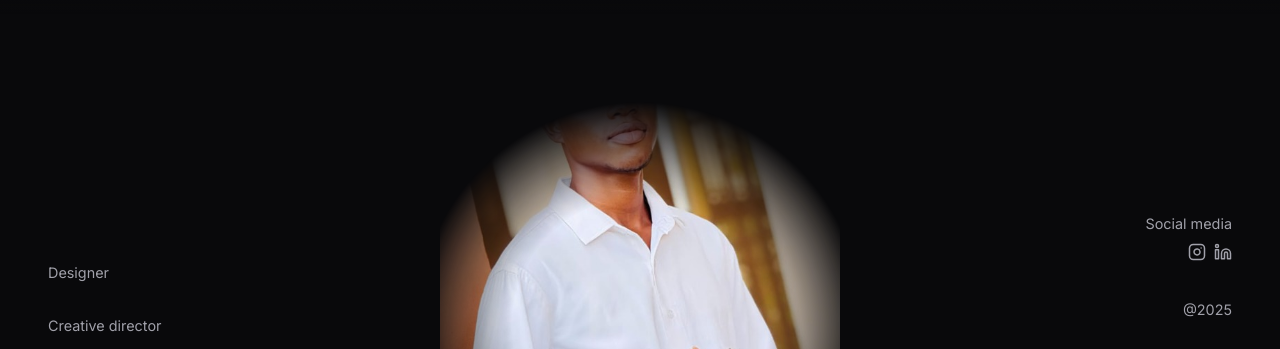
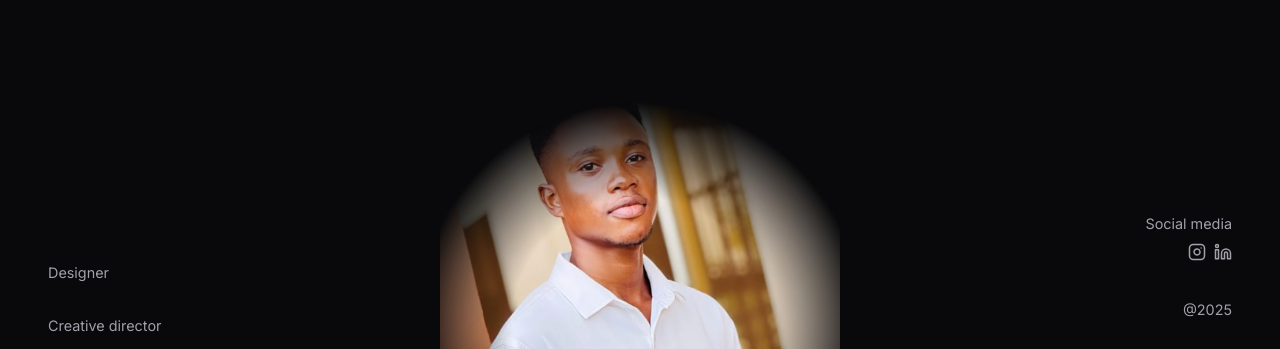
Before and after one commit to kutijoshua76-ai/my-portfolio, a website built with Vite: page index.html in a window 1280 px wide. Shown: the part 73-422 px from the top of the page. Built offline with nearby package versions, Linux system fonts and the light colour scheme.

Commit message:
Adjust image object-position to show face

```diff
--- a/src/style.css
+++ b/src/style.css
@@ -1069,6 +1069,7 @@ body {
   width: 100%;
   height: 100%;
   object-fit: cover;
+  object-position: center 15%;
   border-radius: 20px;
 }
 
```
